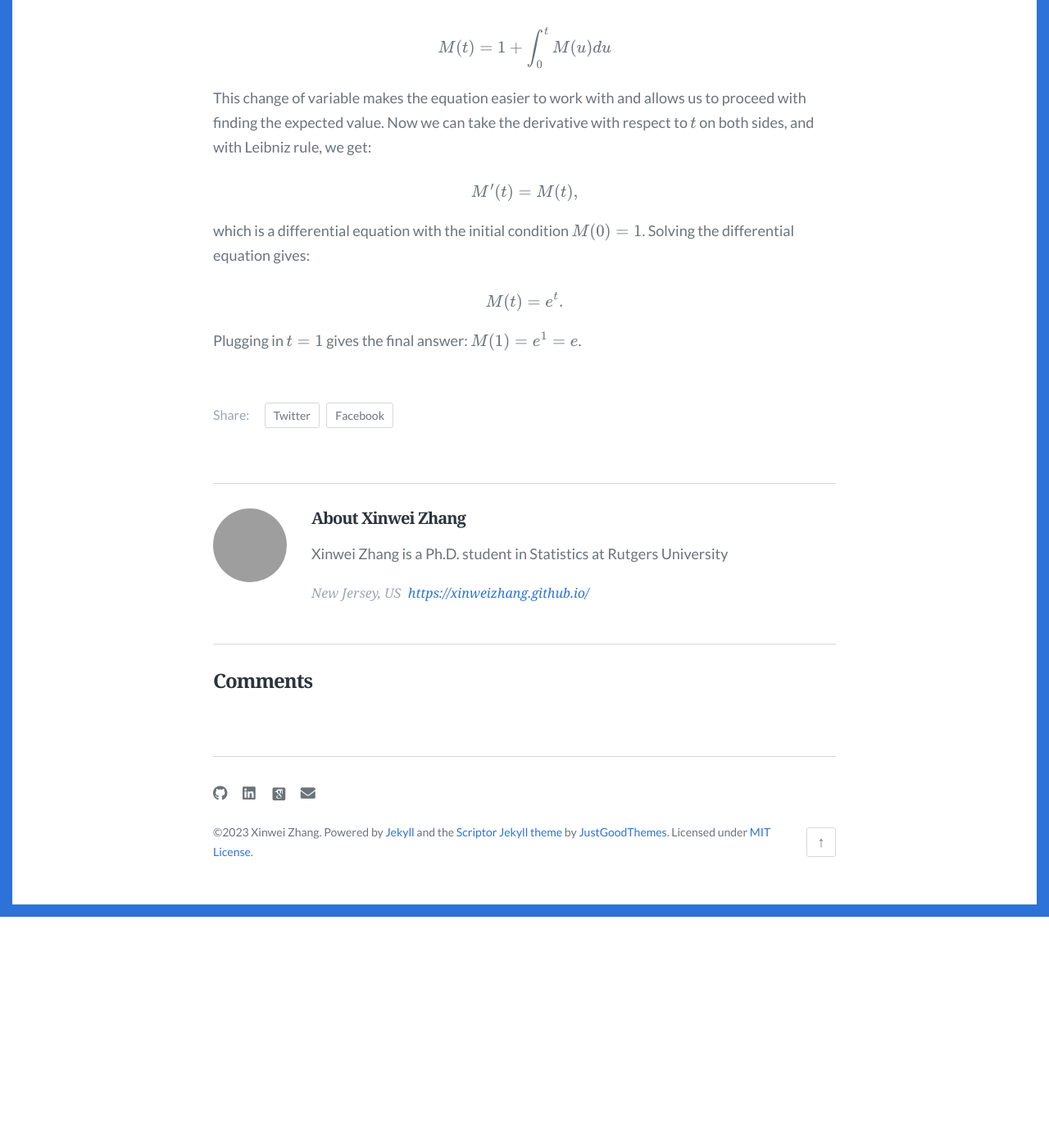
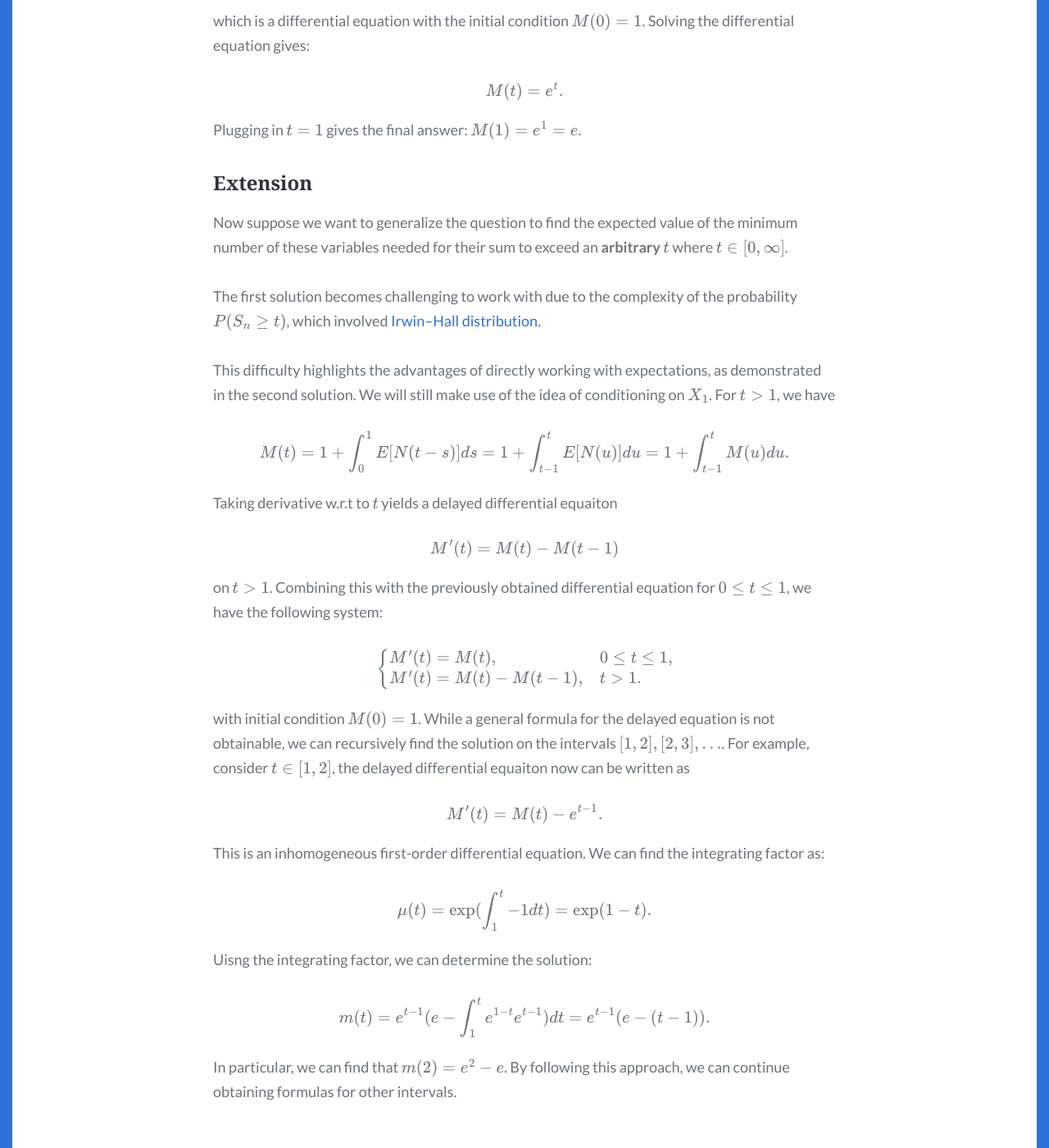
Before and after one commit to XinweiZhang/XinweiZhang.github.io, a Jekyll site: the page built from _posts/2023-03-26-Sum-of-n-uniform-random-variables.md, in a window 1280 px wide and 1400 px high, scrolled down 3060 px. Shown: the whole window at 82% size. Built offline with Jekyll 4.4.1, drawn with Linux system fonts in a browser that asks for light colours; some web fonts are replaced; formulas are drawn with MathJax 3; comment, search, counter and statistics services are not loaded; before the commit the page ends 4178 px from its top, so only the background shows below that; some of the changed text lies outside the part shown; grey boxes are pictures that could not be loaded.

Commit message:
add extension

```diff
--- a/_posts/2023-03-26-Sum-of-n-uniform-random-variables.md
+++ b/_posts/2023-03-26-Sum-of-n-uniform-random-variables.md
@@ -42,7 +42,7 @@ $$
 Therefore, the expected value of the minimum number of these variables needed for their sum to exceed $$1$$ is $$e$$.
 
 
-### Solution 2:
+### Solution 2
 
 We can solve this problem using an approach similar to the coupon collector problem. Define the random variable $$N(t) = \inf_n \{ \sum_{i=1}^n X_i > t\}$$ and its expectation as $$M(t) = E[N(t)]$$.
 
@@ -103,3 +91,51 @@ $$
 $$
 
 Plugging in $$t=1$$ gives the final answer: $$M(1) = e^1 = e$$.
+
+### Extension
+Now suppose we want to generalize the question to find the expected value of the minimum number of these variables needed for their sum to exceed an **arbitrary** $$t$$ where $$t \in [0, \infty]$$.
+
+The first solution becomes challenging to work with due to the complexity of the probability $$P(S_n\geq t)$$, which involved [Irwin–Hall distribution](https://en.wikipedia.org/wiki/Irwin%E2%80%93Hall_distribution).
+
+This difficulty highlights the advantages of directly working with expectations, as demonstrated in the second solution. We will still make use of the idea of conditioning on $$X_1$$. For $$t>1$$, we have
+
+$$
+M(t) = 1 + \int_{0}^1 E[N(t-s)] d s = 1 + \int_{t-1}^t E[N(u)] d u = 1 + \int_{t-1}^t M(u) d u.
+$$
+
+Taking derivative w.r.t to $$t$$ yields a delayed differential equaiton
+
+$$
+M'(t) = M(t) - M(t-1)
+$$
+
+on $$t > 1$$. Combining this with the previously obtained differential equation for $$0\leq t\leq 1$$, we have the following system:
+
+$$
+\begin{aligned}
+\begin{cases}
+M'(t) = M(t), & 0 \leq t \leq 1,\\
+M'(t) = M(t) - M(t-1), & t > 1.
+\end{cases}
+\end{aligned}
+$$
+
+with initial condition $$M(0)=1$$. While a general formula for the delayed equation is not obtainable, we can recursively find the solution on the intervals $$[1, 2], [2, 3], \dots$$. For example, consider $$t \in [1, 2]$$, the delayed differential equaiton now can be written as
+
+$$
+M'(t) = M(t) - e^{t-1}.
+$$
+
+This is an inhomogeneous first-order differential equation. We can find the integrating factor as:
+
+$$
+\mu(t) = \exp(\int_1^t -1 dt) = \exp(1-t).
+$$
+
+Uisng the integrating factor, we can determine the solution:
+
+$$
+m(t) = e^{t-1}( e - \int_{1}^t e^{1-t} e^{t-1} )d t = e^{t-1}( e - (t-1)) .
+$$
+
+In particular, we can find that $$m(2) = e^2 -e $$. By following this approach, we can continue obtaining formulas for other intervals.
```
Also changed, not shown: other parts of _posts/2023-03-26-Sum-of-n-uniform-random-variables.md (+1 -13 lines).
